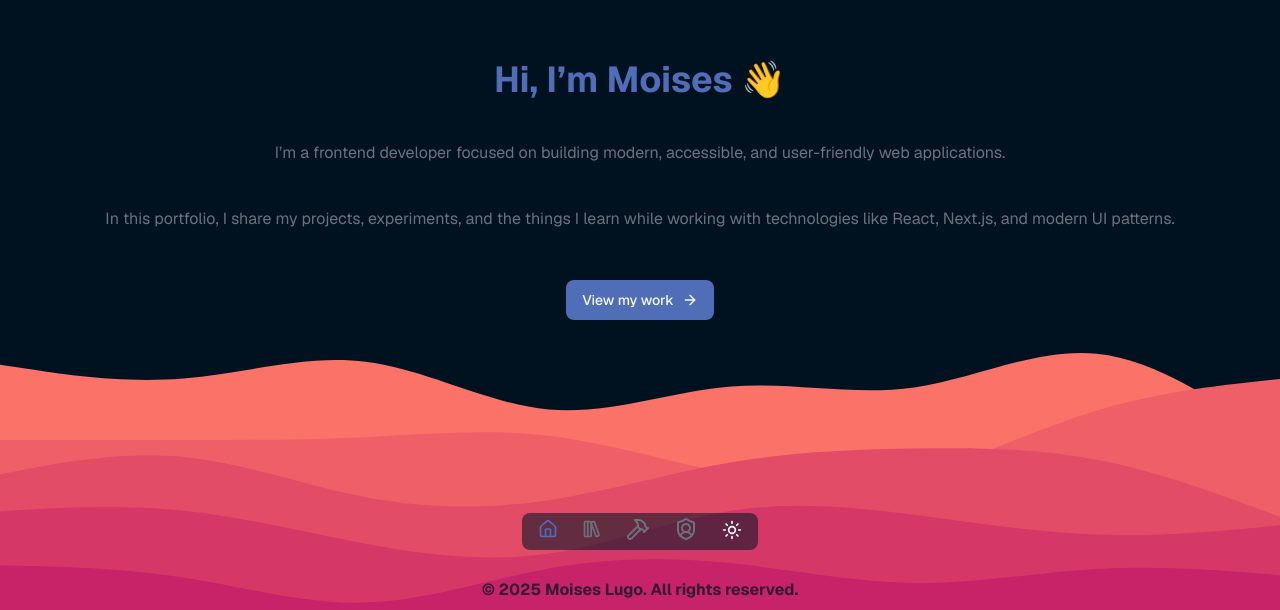
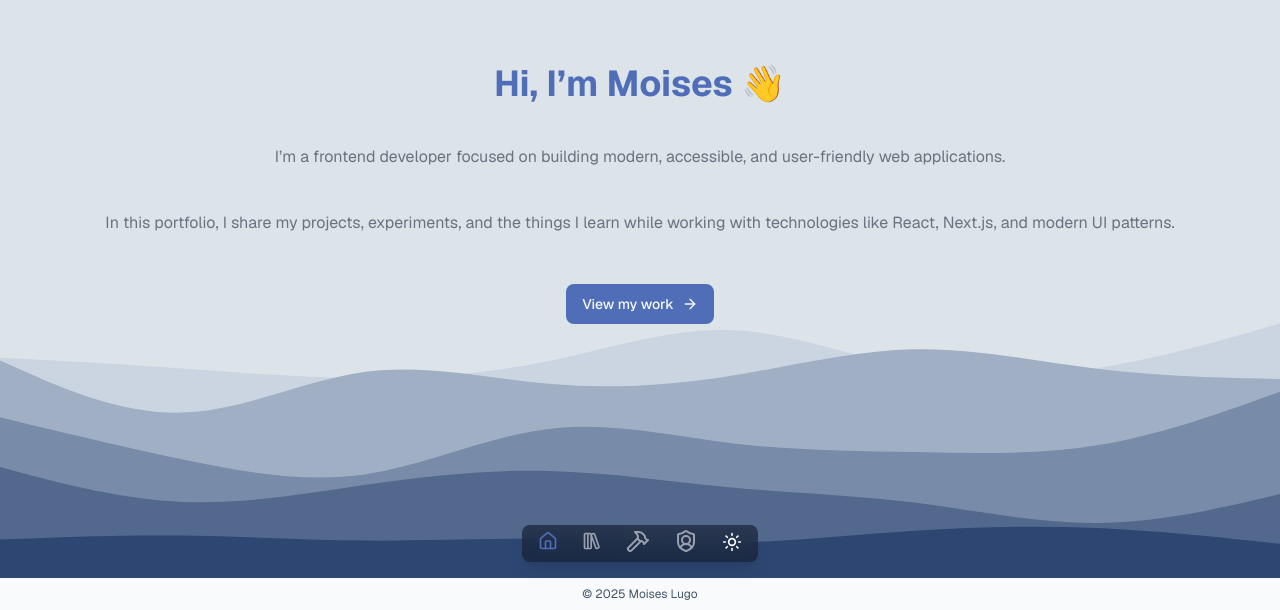
Before and after one commit to moiseslugo-04/mini-blog, a Next.js app: page / in a window 1280 px wide. Shown: the part 190-800 px from the top of the page. Built offline with nearby package versions, Linux system fonts and the light colour scheme.

Commit message:
stle: update layout visuals and add wave background

```diff
--- a/src/app/(public)/blog/page.tsx
+++ b/src/app/(public)/blog/page.tsx
@@ -6,25 +6,29 @@ export default async function BlogPage() {
   try {
     const posts = await getPostsCache()
     return (
-      <section className=' max-w-3xl  w-full mx-auto px-4 sm:px-6 md:px-8 py-10 space-y-10 '>
+      <section className='w-full max-w-6xl mx-auto px-4 sm:px-6 md:px-8 py-10'>
         {/* Header */}
-        <div className='flex flex-col  sm:items-center sm:justify-between gap-4 text-center sm:text-left'>
-          <h1 className='text-3xl sm:text-4xl font-bold text-primary'>
-            Latest Posts
+        <div className='text-center max-w-2xl mx-auto mb-14 space-y-3'>
+          <h1 className='text-3xl sm:text-4xl font-semibold text-primary'>
+            Blog
           </h1>
+
           <p className='text-muted-foreground text-sm sm:text-base'>
-            Discover my latest articles and experiments in frontend development.
+            Articles about frontend development, tools, and real-world
+            experiments.
           </p>
         </div>
+
+        {/* Content */}
         {posts.length > 0 ? (
-          <div className='grid grid-cols-1 sm:grid-cols-2 lg:grid-cols-3  gap-6 '>
+          <div className='grid grid-cols-1 sm:grid-cols-2 lg:grid-cols-3 gap-8'>
             {posts.map((post) => (
               <PostCard key={post.id} postWithAuthor={post} />
             ))}
           </div>
         ) : (
-          <p className='text-sm text-muted-foreground text-center py-16'>
-            No posts were found.
+          <p className='text-sm text-muted-foreground text-center py-20'>
+            No articles yet. I’ll be publishing soon.
           </p>
         )}
       </section>
--- a/src/app/layout.tsx
+++ b/src/app/layout.tsx
@@ -75,13 +75,8 @@ export default function RootLayout({
         >
           <SessionProvider>
             <Navbar />
-            <main
-              className='flex-1 w-full flex flex-col justify-center  items-center bg-cover'
-              style={{ backgroundImage: "url('bg-main.svg')" }}
-            >
-              {children}
-              <Footer />
-            </main>
+            <main className='flex flex-1 w-full '>{children}</main>
+            <Footer />
           </SessionProvider>
         </ThemeProvider>
       </body>
--- a/src/app/page.tsx
+++ b/src/app/page.tsx
@@ -1,10 +1,12 @@
 //import { Banner } from '@components/Banner'
+import { WaveBackground } from '@/ui/components/WaveBackground'
 import { Button } from '@components/shadcn/button'
 import { ArrowRight } from 'lucide-react'
 import Link from 'next/link'
 export default function Home() {
   return (
-    <section className='full flex-1 flex flex-col items-center justify-center gap-10 text-center py-16 px-4 sm:px-6 md:px-8'>
+    <section className='relative full flex-1 flex flex-col items-center justify-center gap-10 text-center py-16 px-4 sm:px-6 md:px-8'>
+      <WaveBackground />
       <h1 className='text-3xl sm:text-4xl font-bold text-primary'>
         Hi, I’m Moises 👋
       </h1>
--- a/src/app/projects/page.tsx
+++ b/src/app/projects/page.tsx
@@ -1,6 +1,6 @@
 export default function ProjectPage() {
   return (
-    <main className='mt-60 flex items-center justify-center  px-6'>
+    <section className='w-full h-full mt-60 flex items-center justify-center'>
       <div className='max-w-md text-center space-y-6'>
         {/* Icon / Visual */}
         <div className='mx-auto h-16 w-16 rounded-full bg-muted flex items-center justify-center'>
@@ -27,6 +27,6 @@ export default function ProjectPage() {
           Thank you for your patience.
         </p>
       </div>
-    </main>
+    </section>
   )
 }
--- a/src/ui/components/Footer.tsx
+++ b/src/ui/components/Footer.tsx
@@ -1,7 +1,9 @@
 export function Footer() {
   return (
-    <footer className='w-full mt-auto border-border text-gray-900/80 py-2 text-center  font-bold text-md'>
-      <p>© {new Date().getFullYear()} Moises Lugo. All rights reserved.</p>
+    <footer className='relative w-full'>
+      <p className='text-xs text-slate-600 dark:text-slate-400 text-center py-2 '>
+        © {new Date().getFullYear()} Moises Lugo
+      </p>
     </footer>
   )
 }
--- /dev/null
+++ b/src/ui/components/WaveBackground.tsx
@@ -0,0 +1,20 @@
+'use client'
+
+import { cn } from '@/lib/utils'
+import { useTheme } from 'next-themes'
+export function WaveBackground() {
+  const { theme } = useTheme()
+  return (
+    <div
+      aria-hidden='true'
+      className='absolute inset-0 -z-10 bg-no-repeat bg-cover bg-center'
+      style={{
+        backgroundImage: cn(
+          theme === 'dark'
+            ? "url('/bg-hero-dark.svg')"
+            : "url('/bg-hero-light.svg')"
+        ),
+      }}
+    ></div>
+  )
+}
--- a/src/ui/components/navbar.tsx
+++ b/src/ui/components/navbar.tsx
@@ -22,7 +22,11 @@ const links = [
 export function Navbar() {
   const pathname = usePathname()
   return (
-    <nav className='absolute left-1/2 -translate-x-1/2 bottom-15 bg-gray-900/60 rounded-md'>
+    <nav
+      className='fixed z-100 left-1/2 -translate-x-1/2 bottom-12 bg-gray-900/60 rounded-md
+    backdrop-blur-md
+    shadow-lg'
+    >
       <div className='container mx-auto flex items-center justify-between py-1 px-4'>
         {/* LINKS (Desktop) */}
         <ul className='hidden sm:flex items-center gap-6 text-sm'>
@@ -39,7 +43,7 @@ export function Navbar() {
                         'transition-colors hover:text-primary',
                         pathname === link.href
                           ? 'text-primary'
-                          : 'text-muted-foreground'
+                          : 'text-gray-400'
                       )}
                     >
                       {link.icon}
--- a/src/ui/components/posts/PostCard.tsx
+++ b/src/ui/components/posts/PostCard.tsx
@@ -13,58 +13,55 @@ export async function PostCard({
     <Link
       href={`/blog/${post.slug}`}
       className='
-        flex flex-col rounded-xl border border-border bg-card
-        overflow-hidden shadow-sm hover:shadow-md transition-all duration-300
-        hover:scale-[1.02] group
+        group flex flex-col overflow-hidden rounded-2xl
+        border border-border bg-card
+        transition-all duration-300
+        hover:-translate-y-1 hover:shadow-lg
       '
     >
-      {/* Main image*/}
-      <div className='relative w-full aspect-[16/9] bg-muted'>
+      {/* Image */}
+      <div className='relative aspect-video w-full bg-muted'>
         <Image
           src={post.imageUrl || '/default-product.webp'}
           alt={post.title}
           fill
           className='object-cover transition-transform duration-500 group-hover:scale-105'
           sizes='(max-width: 640px) 100vw, (max-width: 1024px) 50vw, 33vw'
-          priority={false}
         />
-        {/* Light Overlay*/}
-        <div className='absolute inset-0 bg-gradient-to-t from-black/50 via-transparent to-transparent' />
+
+        {/* Subtle gradient overlay */}
+        <div className='absolute inset-0 bg-gradient-to-t from-black/40 via-black/10 to-transparent' />
       </div>
 
       {/* Content */}
-      <div className='flex flex-col my-auto  gap-3 p-5'>
+      <div className='flex flex-col gap-4 p-5'>
         {/* Title */}
-        <h2
-          className='
-            text-lg sm:text-xl font-semibold text-foreground
-            group-hover:text-primary transition-colors line-clamp-2
-          '
-        >
+        <h2 className='text-lg font-semibold leading-snug line-clamp-2 transition-colors group-hover:text-primary'>
           {post.title}
         </h2>
 
-        {/* Author and time information */}
-        <div className='flex flex-col  gap-2 justify-between text-sm text-muted-foreground'>
-          <div className='flex  items-center gap-2'>
+        {/* Meta */}
+        <div className='flex items-center justify-between text-xs text-muted-foreground'>
+          {/* Author */}
+          <div className='flex items-center gap-2'>
             <Image
-              alt='User avatar'
               src={author.avatarUrl ?? '/default-user.jpg'}
-              width={28}
-              height={28}
+              alt={author.name ?? 'Author'}
+              width={24}
+              height={24}
               className='rounded-full border border-border'
             />
             <span className='font-medium text-foreground'>
               {author.name ?? 'Unknown'}
             </span>
           </div>
-          <div className='flex  justify-between items-center px-1'>
-            <span className='text-xs sm:text-sm'>
-              ⏱️ {post.readTime || 5} min read
-            </span>
-            <span className='text-xs'>{date}</span>
-          </div>
+
+          {/* Read time */}
+          <span>{post.readTime || 5} min read</span>
         </div>
+
+        {/* Date */}
+        <span className='text-xs text-muted-foreground'>{date}</span>
       </div>
     </Link>
   )
--- a/src/ui/globals.css
+++ b/src/ui/globals.css
@@ -56,7 +56,7 @@
   --popover-foreground: oklch(0.16 0.02 260);
 
   /* Brand / Accent */
-  --primary: oklch(0.55 0.12 265);
+  --primary: oklch(0.55 0.12 265); /* azul profesional */
   --primary-foreground: oklch(0.98 0.002 247);
 
   /* Neutrals */
@@ -96,7 +96,7 @@
   --popover-foreground: oklch(0.98 0.002 247);
 
   /* Brand / Accent */
-  --primary: oklch(0.65 0.14 265);
+  --primary: oklch(0.65 0.14 265); /* azul elegante */
   --primary-foreground: oklch(0.14 0.02 260);
 
   /* Neutrals */
```
Also changed, not shown: public/bg-hero-dark.svg (added), public/bg-hero-light.svg (added).
